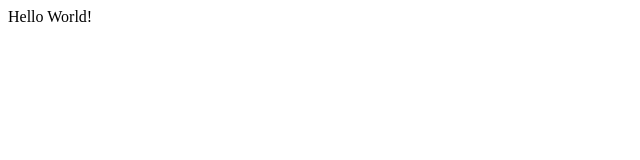
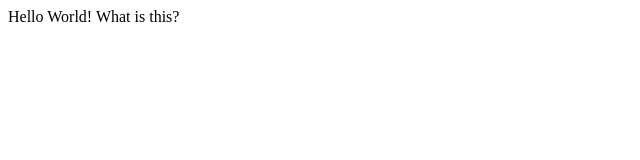
Before and after one commit to 22009211/aimanharith.github.io, a plain HTML site: page index.html in a window 1280 px wide. Shown: the full height of the page, 0-640 px from the left. Drawn offline with Linux system fonts and the light colour scheme.

Commit message:
git add --all git commit -m "commit message goes here" git push origin main

```diff
--- a/index.html
+++ b/index.html
@@ -3,5 +3,6 @@
 </head>
 <body>
   Hello World!
+  What is this?
 </body>
 </html>
```
